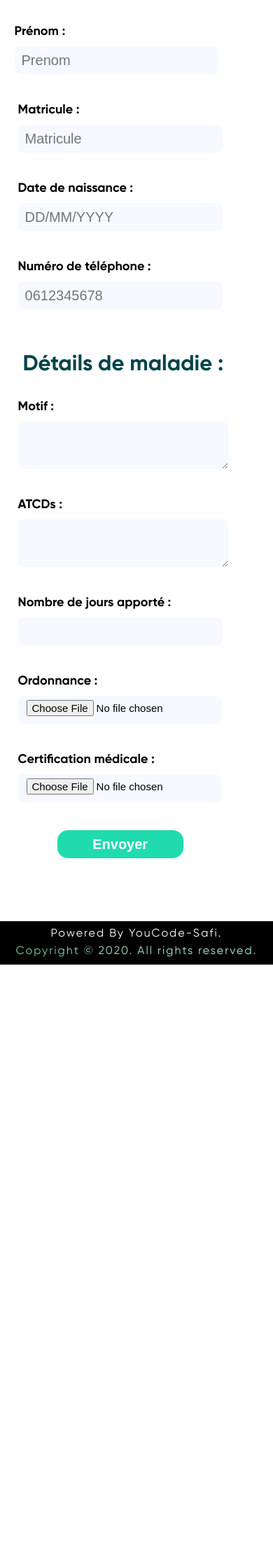
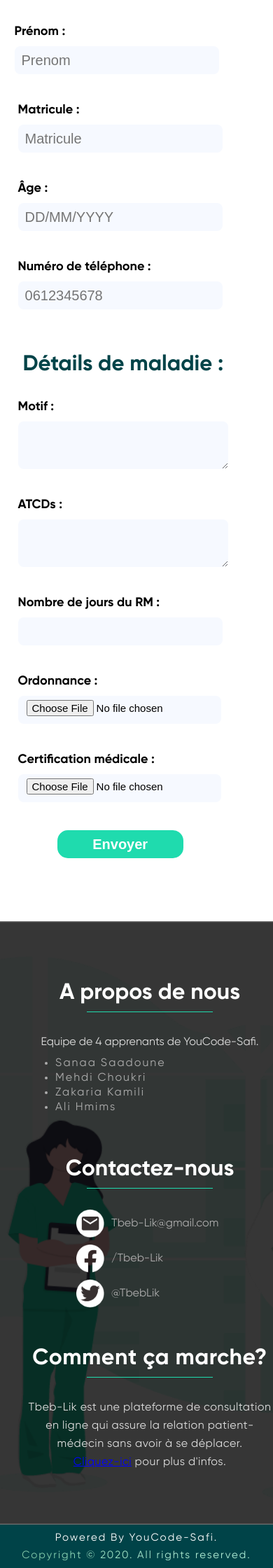
Before and after one commit to AHmims/Tbeb-Lik, a PHP site: page /app/html/ocp_patient_formulaire.html in a window 390 px wide; the page is wider, and only the part inside the window is pictured. Shown: the part 804-3044 px from the top of that part at 70% size. Before the commit the page ends 2182 px from the top of that part, so only its background shows below. Run offline with PHP 8.4, Linux system fonts and the light colour scheme.

Commit message:
Formulaire et login

```diff
--- a/app/css/patient_1_OCP.css
+++ b/app/css/patient_1_OCP.css
@@ -477,25 +477,103 @@ margin-bottom: 60px;
 }
 footer{
   margin-top:50px;
+  font-family: 'Gilroy';
 }
-footer img {
-  padding: -100px 0px -116px -133px;
-  font-size: 3rem;
-  height: 88px;
-  width: 258px;
+
+.part1{
+  height:440px;
+  width: 100%;
+  background-image: url('../img/docts.png');
+  background-position: center;
+  background-repeat: no-repeat;
+  background-size: cover;
 }
-.footer-bottom-text{
+.part1 .parags{
+  display: flex;
+  width:80%;
+  padding-top: 100px;
+  padding-bottom: 100px;
+  margin:auto;
+  justify-content: space-between;
+}
+.part1 .parags .parag1{
+  width:350px;
+
+}
+.part1 .parags .parag2{
+  width:350px;
+}
+
+.part1 .parags .parag3{
+  width:350px;
+  letter-spacing: 0.5px;
+}
+.part1 .parags h1{
+  text-align: center;
+  color: white;
+}
+
+.part1 .parags h1:hover{
+  color:#1FDBAE ;
+  cursor: pointer;
+}
+
+.part1 .parags hr{
+  width: 180px;
+  margin:auto;
+  height: 1.5px;
+  background-color: #1FDBAE;
+  border: none;
+  margin-bottom:30px;
+  margin-top:-15px;
+}
+
+.part1 .parags p{
+  color:#DDDDDD;
+  font-size: 16px;
+  text-align: center;
+  line-height: 26px;
+}
+
+.part1 .parags .parag1 ul{
+  padding-left: 40px;
+  font-size: 16px;
+  color:rgb(172, 172, 172);
+  margin-top: -8px;
+}
+
+.part1 .parags .parag1 ul li{
+  margin-bottom: 2px;
+  letter-spacing: 2px;
+}
+
+.part1 .parags .parag2 div{
+  display: flex;
+  align-items: center;
+  width: 60%;
+  margin: auto;
+  margin-bottom: 10px;
+  font-size: 16px;
+  color:rgb(172, 172, 172);
+}
+.part1 .parags .parag2 div img{
+  margin-right: 10px;
+  cursor: pointer;
+}
+
+
+  .part2{
     padding: 6px;
     text-align: center;
-  background: black;
+    background: #004348;
     line-height: 25px;
     color: #fff;
     font-family: 'Gilroy';
-  font-size: 1.9vh;
+    font-size: 15px;
     letter-spacing: 2px;
   }
 
-.footer-bottom-text span{
+  .part2 span{
   background-image: url('../img/vert.png');
   -webkit-background-clip: text;
   background-clip: text;
@@ -509,6 +587,7 @@ backface-visibility: hidden;
     0%{background-position: 0% -50%;}
     0%{background-position: 100% -50%;}
   }
+
 
 
 @media screen and (max-width: 1200px) {
@@ -570,6 +649,8 @@ backface-visibility: hidden;
 
 
 
+
+
 .partContact{
   width:90%;
   flex-direction: column;
@@ -626,6 +707,26 @@ backface-visibility: hidden;
     width: 100%;
     margin: auto;
   }
+
+
+
+  .part1{
+    height:100%;
+    width: 100%;
+    padding-bottom: 100px;
+  }
+  .part1 .parags{
+    display: flex;
+    flex-direction: column;
+    height: 100%;
+    padding-top: 0px;
+    padding-bottom: 20px;
+  }
+  .part1 .parags div{
+    width: 100%;
+    margin: auto;
+    margin-bottom:-40px;
+  }
 }
 
 
--- a/app/html/ocp_patient_formulaire.html
+++ b/app/html/ocp_patient_formulaire.html
@@ -43,8 +43,8 @@
                     <input type="text" id="matricule" placeholder="Matricule" disabled>
                 </div>
                 <div>
-                    <label for="date_naiss"> Date de naissance : </label>
-                    <input type="text" id="nom" placeholder="DD/MM/YYYY" disabled>
+                    <label for="date_naiss"> Âge : </label>
+                    <input type="text" id="date_naiss" placeholder="DD/MM/YYYY" disabled>
                 </div>
                 <div>
                     <label for="numero"> Numéro de téléphone : </label>
@@ -60,7 +60,7 @@
                     <textarea  id="ATCDS"></textarea>
                 </div>
                 <div>
-                    <label for="nombre_jrs"> Nombre de jours apporté : </label>
+                    <label for="nombre_jrs">Nombre de jours du RM : </label>
                     <input type="number"  id="nombre_jrs">
                 </div>
                 <div>
@@ -77,7 +77,39 @@
         </section>
 
         <footer>
-            <div class="footer-bottom-text ">
+            <div class="part1">
+                <div class="parags">
+                    <div class="parag1">
+                        <h1> A propos de nous </h1>
+                        <hr>
+                        <p>
+                            Equipe de 4 apprenants de YouCode-Safi.
+                            <ul>
+                                <li> Sanaa Saadoune </li>
+                                <li> Mehdi Choukri </li>
+                                <li> Zakaria Kamili</li>
+                                <li> Ali Hmims </li>
+                            </ul>
+                        </p>
+                    </div>
+                    <div class="parag2">
+                        <h1> Contactez-nous </h1>
+                        <hr>
+                        <div> <img src="../img/mail.png" alt="socialmedia" height="40px" width="40px"> Tbeb-Lik@gmail.com</div>
+                        <div> <img src="../img/fb.png" alt="socialmedia"  height="40px" width="40px"> /Tbeb-Lik </div>
+                        <div> <img src="../img/twitter.png" alt="socialmedia"  height="40px" width="40px"> @TbebLik </div>
+                    </div>
+                    <div class="parag3">
+                        <h1> Comment ça marche? </h1>
+                        <hr>
+                        <p>
+                            Tbeb-Lik est une plateforme de consultation en ligne qui assure la relation patient-médecin sans avoir à se déplacer.
+                            <br><a href="" style="color:blue">Cliquez-ici</a> pour plus d'infos.
+                        </p>
+                    </div>
+                </div>
+            </div>
+            <div class="part2">
                 <div>Powered By YouCode-Safi.</div>
                 <span>Copyright © 2020. All rights reserved.</span>
             </div>
--- a/app/js/login_ocp.js
+++ b/app/js/login_ocp.js
@@ -1,3 +1,3 @@
-document.getElementById('btnLogin').addEventListener('click', () => {
-    alert('login_OCP.js');
-});
+// document.getElementById('btnLogin').addEventListener('click', () => {
+//     alert('login_OCP.js');
+// });
```
Also changed, not shown: app/Login/connexiondb.php (added, +11 -0 lines), app/html/ocp_login.php (added, +97 -0 lines), app/html/ocp_patient_contact.html (+36 -4 lines), app/html/ocp_patient_formulaire.php (added, +164 -0 lines), app/img/doctor.svg (added), app/img/doctor1.svg (added), app/img/docts.png (added), app/img/fb.png (added), app/img/mail.png (added), app/img/twitter.png (added). Lines whose indentation alone changed are shown as unchanged.
